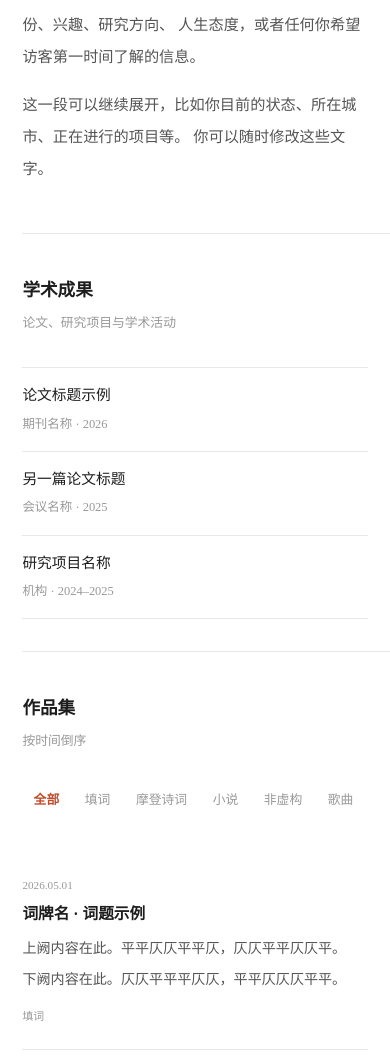
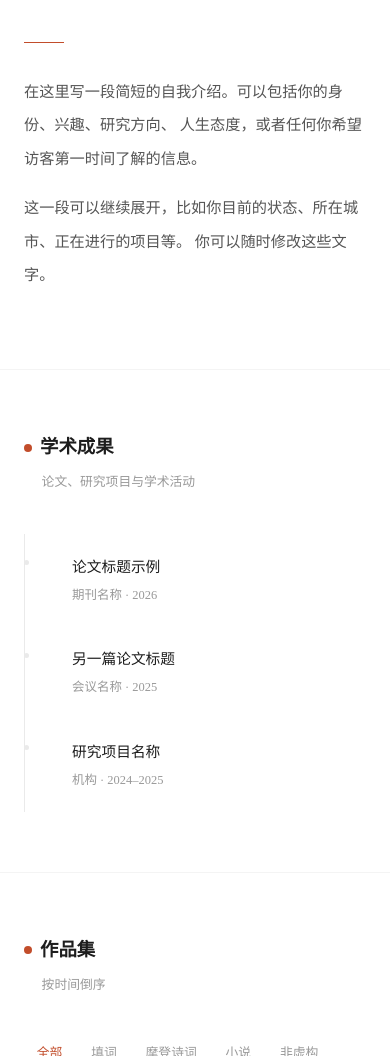
Before and after one commit to dpalvdzoms/agnesyuyue, a plain HTML site: page index.html in a window 390 px wide. Shown: the part 187-1243 px from the top of the page. Drawn offline with nearby package versions, Linux system fonts and the light colour scheme.

Commit message:
Add flow: transitions, bento grid, timeline, fade-in animations
- Cards: hover gradient overlay, title color shift, tag highlight
- "Read more" slides in on hover (hidden by default)
- Academic section: vertical timeline with animated dot indicators
- Works: bento grid layout with varied card sizes
- Vertical-text tall card for poetry display
- Intersection Observer for scroll-triggered fade-up
- Intro section: animated expanding accent rule on hover
- Sidebar: active state with background tint + left border
- Mobile: backdrop-blur navigation bar
- Featured (full-width) cards for longer content

```diff
--- a/index.html
+++ b/index.html
@@ -26,8 +26,10 @@
 
   <main class="main">
 
-    <section id="intro" class="section">
+    <!-- 自我介绍 -->
+    <section id="intro" class="section intro">
       <h1 class="intro-title">你好，我是 ___</h1>
+      <div class="intro-rule"></div>
       <div class="intro-body">
         <p>
           在这里写一段简短的自我介绍。可以包括你的身份、兴趣、研究方向、
@@ -40,28 +42,30 @@
       </div>
     </section>
 
+    <!-- 学术成果 (Timeline) -->
     <section id="academic" class="section">
       <div class="section-header">
         <h2>学术成果</h2>
         <p>论文、研究项目与学术活动</p>
       </div>
 
-      <ul class="academic-list">
-        <li>
-          <span class="academic-title">论文标题示例</span>
-          <span class="academic-meta">期刊名称 · 2026</span>
-        </li>
-        <li>
-          <span class="academic-title">另一篇论文标题</span>
-          <span class="academic-meta">会议名称 · 2025</span>
-        </li>
-        <li>
-          <span class="academic-title">研究项目名称</span>
-          <span class="academic-meta">机构 · 2024–2025</span>
-        </li>
-      </ul>
+      <div class="timeline">
+        <div class="timeline-item">
+          <div class="timeline-item-title">论文标题示例</div>
+          <div class="timeline-item-meta">期刊名称 · 2026</div>
+        </div>
+        <div class="timeline-item">
+          <div class="timeline-item-title">另一篇论文标题</div>
+          <div class="timeline-item-meta">会议名称 · 2025</div>
+        </div>
+        <div class="timeline-item">
+          <div class="timeline-item-title">研究项目名称</div>
+          <div class="timeline-item-meta">机构 · 2024–2025</div>
+        </div>
+      </div>
     </section>
 
+    <!-- 作品集 (Bento Grid) -->
     <section id="works" class="section">
       <div class="section-header">
         <h2>作品集</h2>
@@ -77,20 +81,28 @@
         <button data-filter="songs">歌曲</button>
       </div>
 
-      <div class="masonry" id="works-masonry">
+      <div class="bento" id="works-grid">
 
-        <div class="card" data-category="ci" id="works-ci">
-          <div class="card-date">2026.05.01</div>
-          <h3 class="card-title">词牌名 · 词题示例</h3>
+        <!-- 竖排诗词卡片 -->
+        <div class="card card-tall" data-category="ci" id="works-ci">
+          <div class="card-vertical-text">平平仄仄平平仄<br>仄仄平平仄仄平</div>
+          <div class="card-vertical-meta">词牌名 · 2026</div>
+        </div>
+
+        <!-- 小说 -->
+        <div class="card" data-category="fiction" id="works-fiction">
+          <div class="card-date">2026.04.15</div>
+          <h3 class="card-title">小说标题示例</h3>
           <div class="card-body">
-            <p>上阙内容在此。平平仄仄平平仄，仄仄平平仄仄平。</p>
-            <p>下阙内容在此。仄仄平平平仄仄，平平仄仄仄平平。</p>
+            <p>这里是小说开头的片段。可以放一两百字左右的内容，让读者对作品有初步印象……</p>
           </div>
           <div class="card-footer">
-            <span class="card-tag">填词</span>
+            <span class="card-tag">小说</span>
+            <a href="works/pieces/fiction-example.html" class="card-read-more">阅读全文 →</a>
           </div>
         </div>
 
+        <!-- 摩登诗词 -->
         <div class="card" data-category="modern" id="works-modern">
           <div class="card-date">2026.04.20</div>
           <h3 class="card-title">摩登诗词标题示例</h3>
@@ -103,34 +115,24 @@
           </div>
         </div>
 
-        <div class="card" data-category="fiction" id="works-fiction">
-          <div class="card-date">2026.04.15</div>
-          <h3 class="card-title">小说标题示例</h3>
-          <div class="card-body">
-            <p>这里是小说开头的片段。可以放一两百字左右的内容，让读者对作品有初步印象……</p>
-          </div>
-          <div class="card-footer">
-            <span class="card-tag">小说</span>
-            <a href="works/pieces/fiction-example.html" class="card-read-more">阅读全文 →</a>
-          </div>
-        </div>
-
+        <!-- 填词：横向展示 -->
         <div class="card" data-category="ci">
           <div class="card-date">2026.03.10</div>
           <h3 class="card-title">另一首词的示例</h3>
           <div class="card-body">
-            <p>在此填入词的内容。</p>
+            <p>在此填入词的内容。仄仄平平平仄仄，平平仄仄仄平平。</p>
           </div>
           <div class="card-footer">
             <span class="card-tag">填词</span>
           </div>
         </div>
 
-        <div class="card" data-category="nonfiction" id="works-nonfiction">
+        <!-- 非虚构（宽卡片） -->
+        <div class="card card-featured" data-category="nonfiction" id="works-nonfiction">
           <div class="card-date">2026.02.10</div>
           <h3 class="card-title">非虚构文章标题</h3>
           <div class="card-body">
-            <p>文章开头片段。这是一篇关于某个主题的深入探讨……</p>
+            <p>文章开头片段。这是一篇关于某个主题的深入探讨。可以放更长的片段，因为这张卡片横跨两列……</p>
           </div>
           <div class="card-footer">
             <span class="card-tag">非虚构</span>
@@ -138,6 +140,7 @@
           </div>
         </div>
 
+        <!-- 歌曲 -->
         <div class="card" data-category="songs" id="works-songs">
           <div class="card-date">2026.01.05</div>
           <h3 class="card-title">歌曲名称示例</h3>
@@ -158,6 +161,7 @@
   <footer class="footer">你的名字 · 2026</footer>
 
   <script>
+    // Filter
     document.querySelectorAll('.works-filter button').forEach(btn => {
       btn.addEventListener('click', () => {
         document.querySelector('.works-filter button.active').classList.remove('active');
@@ -169,16 +173,17 @@
       });
     });
 
+    // Scroll spy
     const navLinks = document.querySelectorAll('.sidebar-nav a');
     const targets = [...navLinks].map(a => {
-      const id = a.getAttribute('href').slice(1);
-      return { link: a, el: document.getElementById(id) };
+      const el = document.getElementById(a.getAttribute('href').slice(1));
+      return { link: a, el };
     }).filter(t => t.el);
 
     function updateNav() {
       let active = targets[0];
       for (const t of targets) {
-        if (t.el.getBoundingClientRect().top <= 140) active = t;
+        if (t.el.getBoundingClientRect().top <= 150) active = t;
       }
       navLinks.forEach(l => l.classList.remove('active'));
       if (active) active.link.classList.add('active');
@@ -186,6 +191,23 @@
 
     window.addEventListener('scroll', updateNav, { passive: true });
     updateNav();
+
+    // Intersection Observer for fade-in
+    const observer = new IntersectionObserver(entries => {
+      entries.forEach(e => {
+        if (e.isIntersecting) {
+          e.target.style.opacity = '1';
+          e.target.style.transform = 'translateY(0)';
+        }
+      });
+    }, { threshold: 0.1 });
+
+    document.querySelectorAll('.card, .timeline-item').forEach(el => {
+      el.style.opacity = '0';
+      el.style.transform = 'translateY(16px)';
+      el.style.transition = 'opacity 0.5s ease, transform 0.5s ease';
+      observer.observe(el);
+    });
   </script>
 
 </body>
--- a/style.css
+++ b/style.css
@@ -5,12 +5,17 @@
   --ink-mid: #555555;
   --ink-light: #999999;
   --paper: #FFFFFF;
-  --rule: #E8E8E8;
+  --paper-warm: #FAFAF9;
   --accent: #C24D2B;
-  --sidebar-w: 180px;
+  --accent-pale: #faf0ed;
+  --rule: #EAEAEA;
+  --rule-light: rgba(234,234,234,0.5);
+  --sidebar-w: 200px;
   --font-zh: 'Noto Serif SC', serif;
   --font-lat: 'Libre Baskerville', serif;
   --font-tib: 'Noto Serif Tibetan', serif;
+  --section-gap: 100px;
+  --transition: 0.3s cubic-bezier(0.4, 0, 0.2, 1);
 }
 
 * { margin: 0; padding: 0; box-sizing: border-box; }
@@ -25,16 +30,14 @@ body {
   -webkit-font-smoothing: antialiased;
 }
 
-::selection {
-  background: #f0e8e5;
-}
+::selection { background: var(--accent-pale); }
 
 a {
   color: var(--accent);
   text-decoration: none;
-  transition: opacity 0.2s;
+  transition: color var(--transition), opacity var(--transition);
 }
-a:hover { opacity: 0.65; }
+a:hover { opacity: 0.7; }
 
 /* ═══ Sidebar ═══ */
 .sidebar {
@@ -42,41 +45,51 @@ a:hover { opacity: 0.65; }
   top: 0; left: 0;
   width: var(--sidebar-w);
   height: 100vh;
-  padding: 2.8rem 1.4rem 2rem;
+  padding: 3rem 1.5rem 2rem;
   display: flex;
   flex-direction: column;
   z-index: 100;
   background: var(--paper);
+  border-right: 1px solid var(--rule);
 }
 
 .sidebar-name {
-  font-size: 0.95rem;
+  font-size: 0.9rem;
   font-weight: 600;
   color: var(--ink);
-  margin-bottom: 2.4rem;
+  margin-bottom: 2.5rem;
+  letter-spacing: 0.02em;
 }
 
 .sidebar-nav { list-style: none; flex: 1; }
-
 .sidebar-nav li { margin-bottom: 0.1rem; }
 
 .sidebar-nav a {
-  display: block;
-  padding: 0.32rem 0;
+  display: flex;
+  align-items: center;
+  padding: 0.4rem 0.7rem;
   font-size: 0.82rem;
   color: var(--ink-light);
-  transition: color 0.2s;
+  border-left: 2px solid transparent;
+  transition: all var(--transition);
+  border-radius: 0 4px 4px 0;
 }
 
-.sidebar-nav a:hover { color: var(--ink-mid); opacity: 1; }
+.sidebar-nav a:hover {
+  color: var(--ink-mid);
+  background: var(--paper-warm);
+  opacity: 1;
+}
 
 .sidebar-nav a.active {
   color: var(--accent);
+  border-left-color: var(--accent);
+  background: var(--accent-pale);
   font-weight: 600;
   opacity: 1;
 }
 
-.sidebar-nav .sub-item { padding-left: 0.8rem; font-size: 0.78rem; }
+.sidebar-nav .sub-item { padding-left: 1.4rem; font-size: 0.78rem; }
 
 .sidebar-footer {
   font-size: 0.68rem;
@@ -87,73 +100,131 @@ a:hover { opacity: 0.65; }
 .main {
   margin-left: var(--sidebar-w);
   min-height: 100vh;
-  padding-left: 3rem;
-  border-left: 1px solid var(--rule);
 }
 
 .section {
-  padding: 4.5rem 0 3.5rem;
-  max-width: 700px;
-  padding-right: 2rem;
+  padding: var(--section-gap) 4rem;
+  max-width: 820px;
+  position: relative;
 }
 
 .section + .section {
-  border-top: 1px solid var(--rule);
+  border-top: 1px solid var(--rule-light);
 }
 
-/* ═══ Intro ═══ */
+/* ═══ Intro (Hero) ═══ */
+.intro {
+  min-height: 70vh;
+  display: flex;
+  flex-direction: column;
+  justify-content: center;
+}
+
 .intro-title {
   font-family: var(--font-lat), var(--font-zh);
-  font-size: 1.5rem;
+  font-size: 2rem;
   font-weight: 400;
-  margin-bottom: 1.8rem;
+  margin-bottom: 1.5rem;
+  letter-spacing: -0.01em;
 }
 
 .intro-body p {
   font-size: 0.95rem;
   color: var(--ink-mid);
-  line-height: 2.1;
+  line-height: 2.2;
   margin-bottom: 1rem;
+  max-width: 560px;
+}
+
+.intro-rule {
+  width: 40px;
+  height: 1px;
+  background: var(--accent);
+  margin: 2rem 0;
+  transition: width var(--transition);
+}
+
+.intro:hover .intro-rule {
+  width: 80px;
 }
 
 /* ═══ Section Header ═══ */
 .section-header {
-  margin-bottom: 2rem;
+  margin-bottom: 2.5rem;
 }
 
 .section-header h2 {
-  font-size: 1.1rem;
+  font-size: 1.15rem;
   font-weight: 600;
+  display: flex;
+  align-items: center;
+  gap: 0.5rem;
+}
+
+.section-header h2::before {
+  content: '';
+  width: 8px;
+  height: 8px;
+  background: var(--accent);
+  border-radius: 50%;
+  display: inline-block;
 }
 
 .section-header p {
   font-size: 0.8rem;
   color: var(--ink-light);
-  margin-top: 0.2rem;
+  margin-top: 0.3rem;
+  padding-left: 1.1rem;
 }
 
-/* ═══ Academic ═══ */
-.academic-list { list-style: none; }
-
-.academic-list li {
-  padding: 0.9rem 0;
-  border-bottom: 1px solid var(--rule);
+/* ═══ Academic Timeline ═══ */
+.timeline {
+  position: relative;
+  padding-left: 1.5rem;
 }
 
-.academic-list li:first-child {
-  border-top: 1px solid var(--rule);
+.timeline::before {
+  content: '';
+  position: absolute;
+  left: 0;
+  top: 0;
+  bottom: 0;
+  width: 1px;
+  background: var(--rule);
 }
 
-.academic-title {
-  font-size: 0.92rem;
-  display: block;
+.timeline-item {
+  position: relative;
+  padding: 1.2rem 0 1.2rem 1.5rem;
+  transition: background var(--transition);
 }
 
-.academic-meta {
+.timeline-item::before {
+  content: '';
+  position: absolute;
+  left: -1.5rem;
+  top: 1.6rem;
+  width: 5px;
+  height: 5px;
+  background: var(--rule);
+  border-radius: 50%;
+  transition: background var(--transition), transform var(--transition);
+}
+
+.timeline-item:hover::before {
+  background: var(--accent);
+  transform: scale(1.6);
+}
+
+.timeline-item-title {
+  font-size: 0.92rem;
+  font-weight: 400;
+  margin-bottom: 0.15rem;
+}
+
+.timeline-item-meta {
   font-size: 0.78rem;
   color: var(--ink-light);
-  margin-top: 0.15rem;
-  display: block;
 }
 
 /* ═══ Works Filter ═══ */
@@ -162,50 +233,93 @@ a:hover { opacity: 0.65; }
   flex-wrap: wrap;
   gap: 0.2rem;
   margin-bottom: 2.5rem;
+  border-bottom: 1px solid var(--rule);
+  padding-bottom: 0.8rem;
 }
 
 .works-filter button {
-  padding: 0.25rem 0.7rem;
+  padding: 0.35rem 0.8rem;
   border: none;
   background: none;
   color: var(--ink-light);
   font-family: var(--font-zh);
   font-size: 0.8rem;
   cursor: pointer;
-  transition: color 0.2s;
+  transition: all var(--transition);
+  border-bottom: 2px solid transparent;
+  margin-bottom: -0.85rem;
 }
 
 .works-filter button:hover { color: var(--ink); }
 
 .works-filter button.active {
   color: var(--accent);
-  font-weight: 600;
+  border-bottom-color: var(--accent);
 }
 
-/* ═══ Masonry ═══ */
-.masonry {
-  columns: 2;
-  column-gap: 2.5rem;
+/* ═══ Bento Grid ═══ */
+.bento {
+  display: grid;
+  grid-template-columns: 1fr 1fr;
+  gap: 1.4rem;
 }
 
 .card {
-  break-inside: avoid;
-  margin-bottom: 0.5rem;
-  padding: 1.4rem 0;
-  border-bottom: 1px solid var(--rule);
+  padding: 1.6rem;
+  border: 1px solid var(--rule);
+  position: relative;
+  overflow: hidden;
+  transition: all var(--transition);
+}
+
+.card::after {
+  content: '';
+  position: absolute;
+  inset: 0;
+  background: linear-gradient(180deg, transparent 60%, var(--paper-warm) 100%);
+  opacity: 0;
+  transition: opacity var(--transition);
+  pointer-events: none;
+}
+
+.card:hover {
+  border-color: #ddd;
+}
+
+.card:hover::after {
+  opacity: 1;
+}
+
+.card-featured {
+  grid-column: span 2;
+}
+
+.card-tall {
+  grid-row: span 2;
+  display: flex;
+  flex-direction: column;
+  align-items: center;
+  justify-content: center;
+  min-height: 320px;
 }
 
 .card-date {
   font-size: 0.7rem;
   color: var(--ink-light);
-  margin-bottom: 0.35rem;
+  margin-bottom: 0.4rem;
+  letter-spacing: 0.03em;
 }
 
 .card-title {
   font-size: 0.98rem;
   font-weight: 600;
-  margin-bottom: 0.55rem;
+  margin-bottom: 0.6rem;
   line-height: 1.5;
+  transition: color var(--transition);
+}
+
+.card:hover .card-title {
+  color: var(--accent);
 }
 
 .card-body {
@@ -217,20 +331,59 @@ a:hover { opacity: 0.65; }
 .card-body p { margin-bottom: 0.2rem; }
 
 .card-footer {
-  margin-top: 0.8rem;
+  margin-top: 1rem;
   display: flex;
   align-items: center;
   justify-content: space-between;
+  position: relative;
+  z-index: 1;
 }
 
 .card-tag {
   font-size: 0.68rem;
   color: var(--ink-light);
+  padding: 0.15rem 0.5rem;
+  border: 1px solid var(--rule);
+  transition: all var(--transition);
+}
+
+.card:hover .card-tag {
+  border-color: var(--accent);
+  color: var(--accent);
 }
 
 .card-read-more {
   font-size: 0.78rem;
   color: var(--accent);
+  opacity: 0;
+  transform: translateX(-8px);
+  transition: all var(--transition);
+}
+
+.card:hover .card-read-more {
+  opacity: 1;
+  transform: translateX(0);
+}
+
+/* Vertical text card for poetry */
+.card-vertical-text {
+  writing-mode: vertical-rl;
+  font-size: 1.2rem;
+  letter-spacing: 0.4em;
+  line-height: 2.5;
+  color: var(--ink-mid);
+  transition: color var(--transition);
+}
+
+.card-tall:hover .card-vertical-text {
+  color: var(--ink);
+}
+
+.card-vertical-meta {
+  writing-mode: vertical-rl;
+  font-size: 0.72rem;
+  color: var(--ink-light);
+  margin-top: 1rem;
 }
 
 /* ═══ Article Page ═══ */
@@ -279,20 +432,35 @@ a:hover { opacity: 0.65; }
 
 /* ═══ Footer ═══ */
 .footer {
-  padding: 2.5rem 0;
+  padding: 3rem 4rem;
   font-size: 0.7rem;
   color: var(--ink-light);
   border-top: 1px solid var(--rule);
-  max-width: 700px;
+  max-width: 820px;
 }
+
+/* ═══ Animations ═══ */
+@keyframes fadeUp {
+  from { opacity: 0; transform: translateY(20px); }
+  to { opacity: 1; transform: translateY(0); }
+}
+
+.section {
+  animation: fadeUp 0.6s ease-out both;
+}
+
+.section:nth-child(2) { animation-delay: 0.1s; }
+.section:nth-child(3) { animation-delay: 0.2s; }
 
 /* ═══ Responsive ═══ */
 @media (max-width: 900px) {
-  .masonry { columns: 1; }
+  .bento { grid-template-columns: 1fr; }
+  .card-featured { grid-column: span 1; }
+  .card-tall { grid-row: span 1; min-height: 200px; }
 }
 
 @media (max-width: 768px) {
-  :root { --sidebar-w: 0px; }
+  :root { --sidebar-w: 0px; --section-gap: 60px; }
 
   .sidebar {
     position: fixed;
@@ -302,8 +470,11 @@ a:hover { opacity: 0.65; }
     flex-direction: row;
     align-items: center;
     padding: 0.8rem 1.2rem;
+    border-right: none;
     border-bottom: 1px solid var(--rule);
     z-index: 200;
+    backdrop-filter: blur(12px);
+    background: rgba(255,255,255,0.92);
   }
 
   .sidebar-name { margin-bottom: 0; }
@@ -332,12 +503,11 @@ a:hover { opacity: 0.65; }
   .main {
     margin-left: 0;
     margin-top: 50px;
-    padding-left: 1.4rem;
-    border-left: none;
   }
 
-  .section { padding: 2.5rem 0 2rem; padding-right: 1.4rem; }
-  .footer { padding-left: 0; padding-right: 1.4rem; }
+  .section { padding: var(--section-gap) 1.5rem; }
+  .footer { padding: 2rem 1.5rem; }
+  .intro { min-height: 60vh; }
 }
 
 @media (min-width: 769px) {
```
